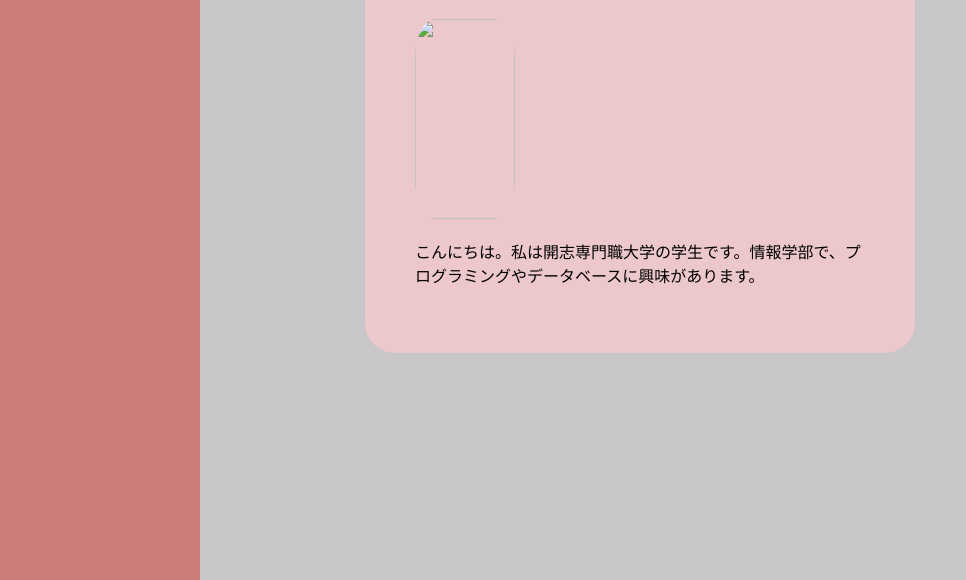
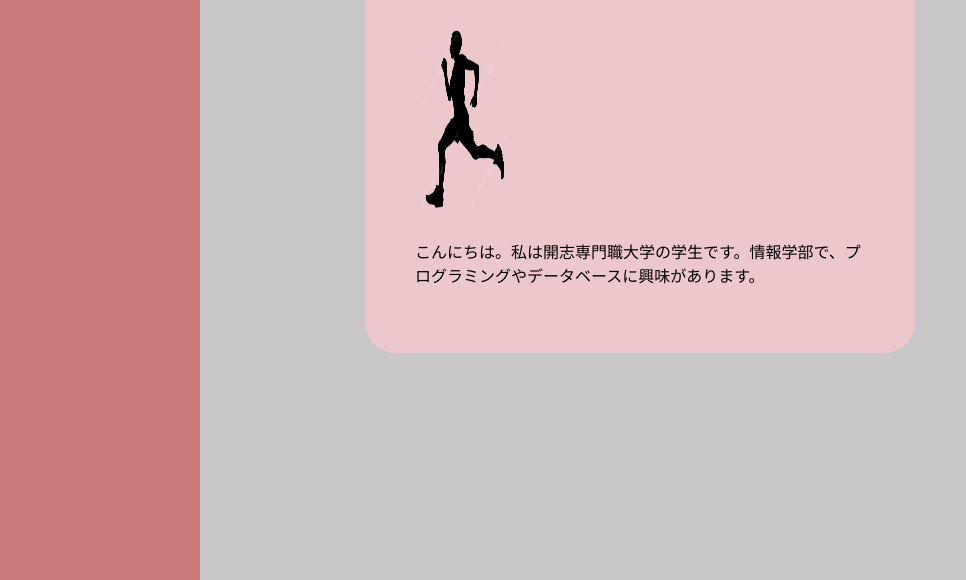
Before and after one commit to suzukiharut/website_suzuki, a plain HTML site: page index.html in a window 1280 px wide. Shown: the part 220-800 px from the top of the page, without its empty margins (0-966 px from the left). Drawn offline with Linux system fonts and the light colour scheme.

Commit message:
Update index.html

```diff
--- a/index.html
+++ b/index.html
@@ -17,7 +17,7 @@
       <div class="form">
         <div class="text">
         <h1>鈴木陽登</h1>
-        <img src="imges/Image.jpg" width="100" height="200">
+        <img src="imges/pngtree-running-man-.png" width="100" height="200">
         <p>こんにちは。私は開志専門職大学の学生です。情報学部で、プログラミングやデータベースに興味があります。</p>
       </div>
 
```
